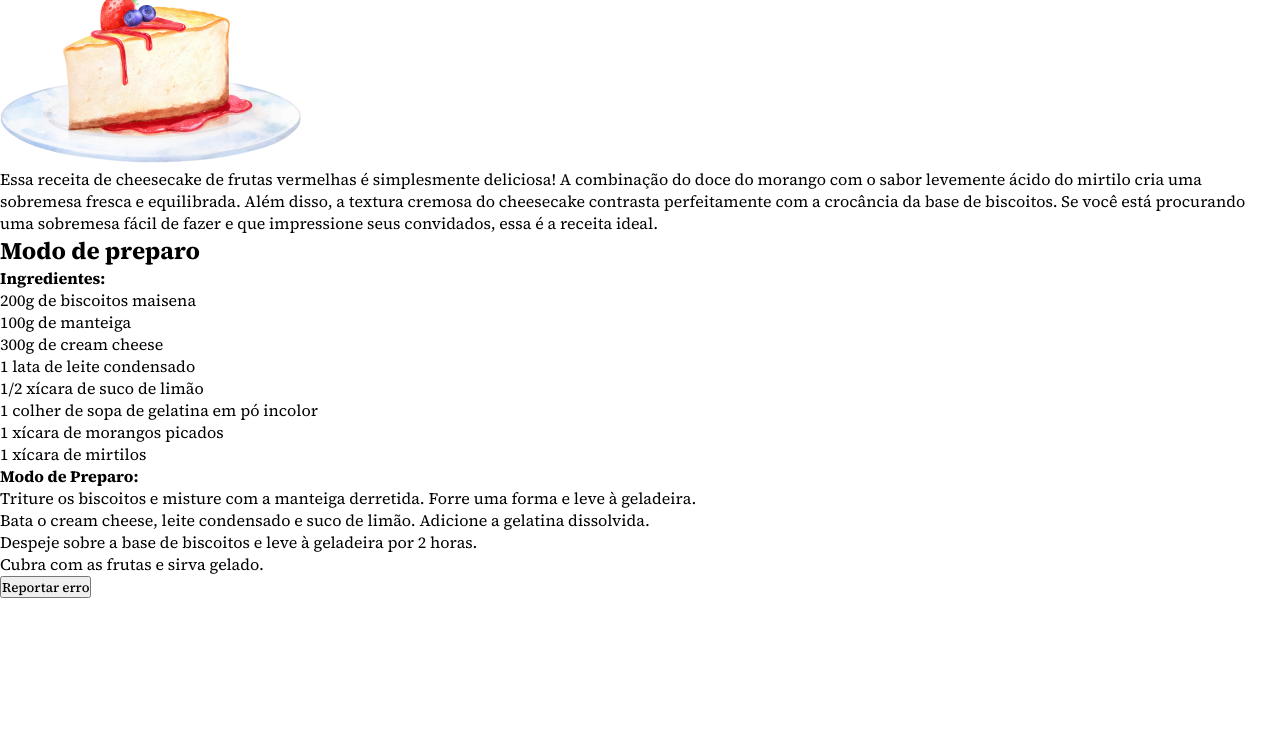
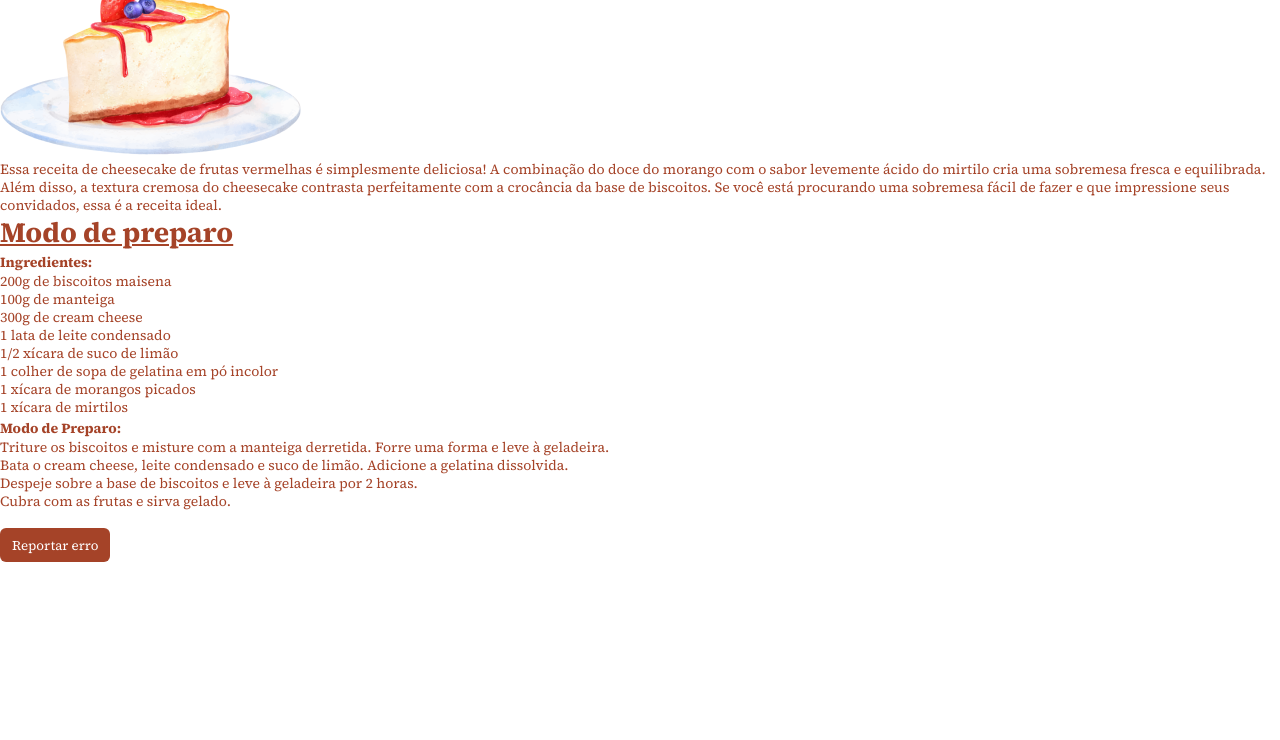
Before and after one commit to gustavonunesbispo/responsive-project-2, a plain HTML site: page index.html in a window 1280 px wide. Shown: the part 60-800 px from the top of the page. Drawn offline with Linux system fonts and the light colour scheme.

Commit message:
set font colors and size

```diff
--- a/style.css
+++ b/style.css
@@ -9,9 +9,34 @@
 
 :root {
   font-family: 'Source Serif 4', serif;
+  font-size: 62.5%;
+}
+
+body {
+  color: #A54328;
+  font-size: 1.6rem;
+}
+
+h1, h2{
+font-size: 2.8rem;
+line-height: 3.6rem;
+}
+
+h2 {
+  text-decoration: underline;
+}
+
+p, li, strong {
+  font-size: 1.4rem;
+  line-height: 1.8rem;
 }
 
 button {
   font-family: 'Source Serif 4', serif;
-  font-weight: 500;
+  background-color: #A54328;
+  color: white;
+  border: 0;
+  padding: .8rem 1.2rem;
+  border-radius: .6rem;
+  margin-top: 1.8rem;
 }
```
